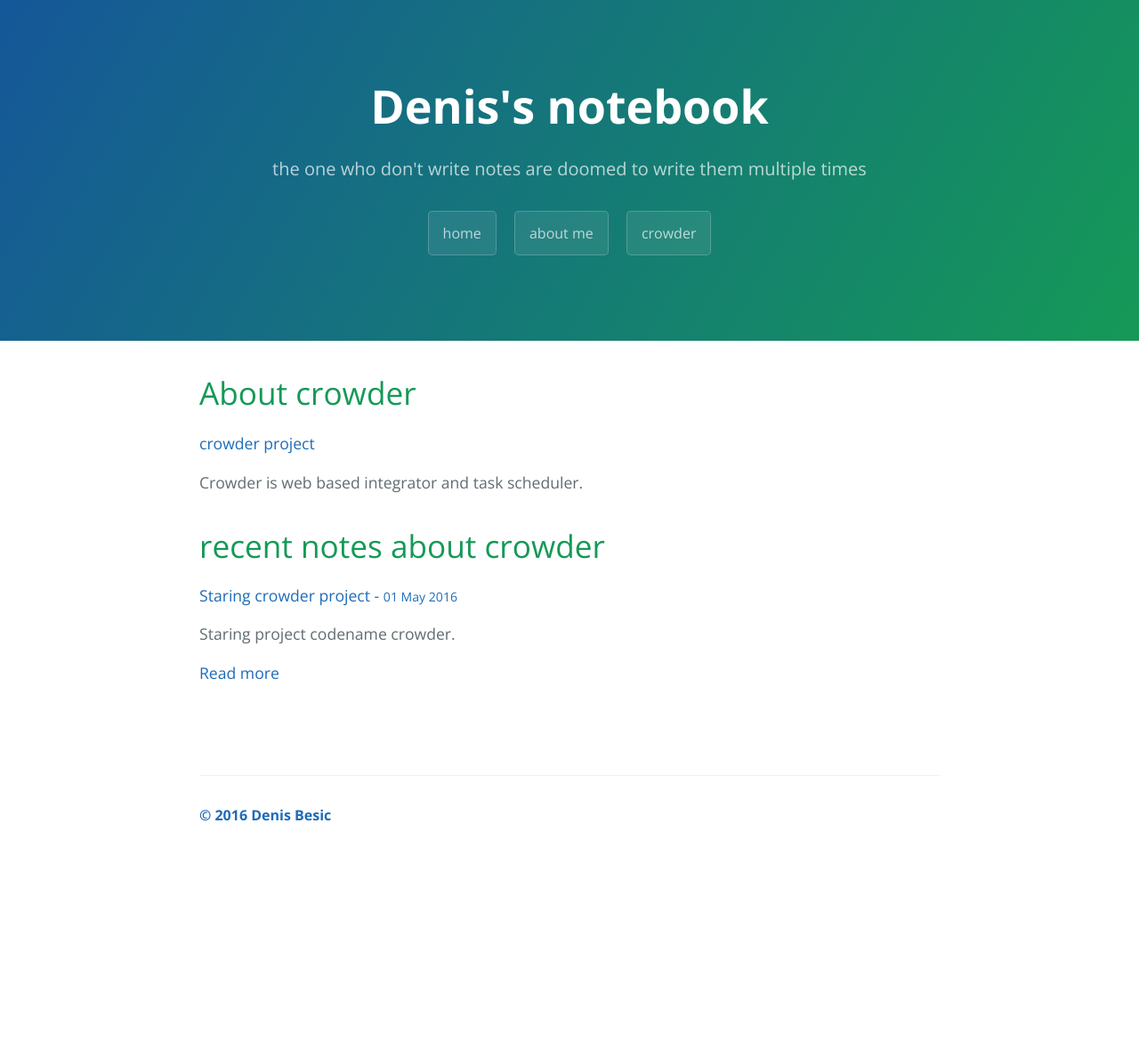
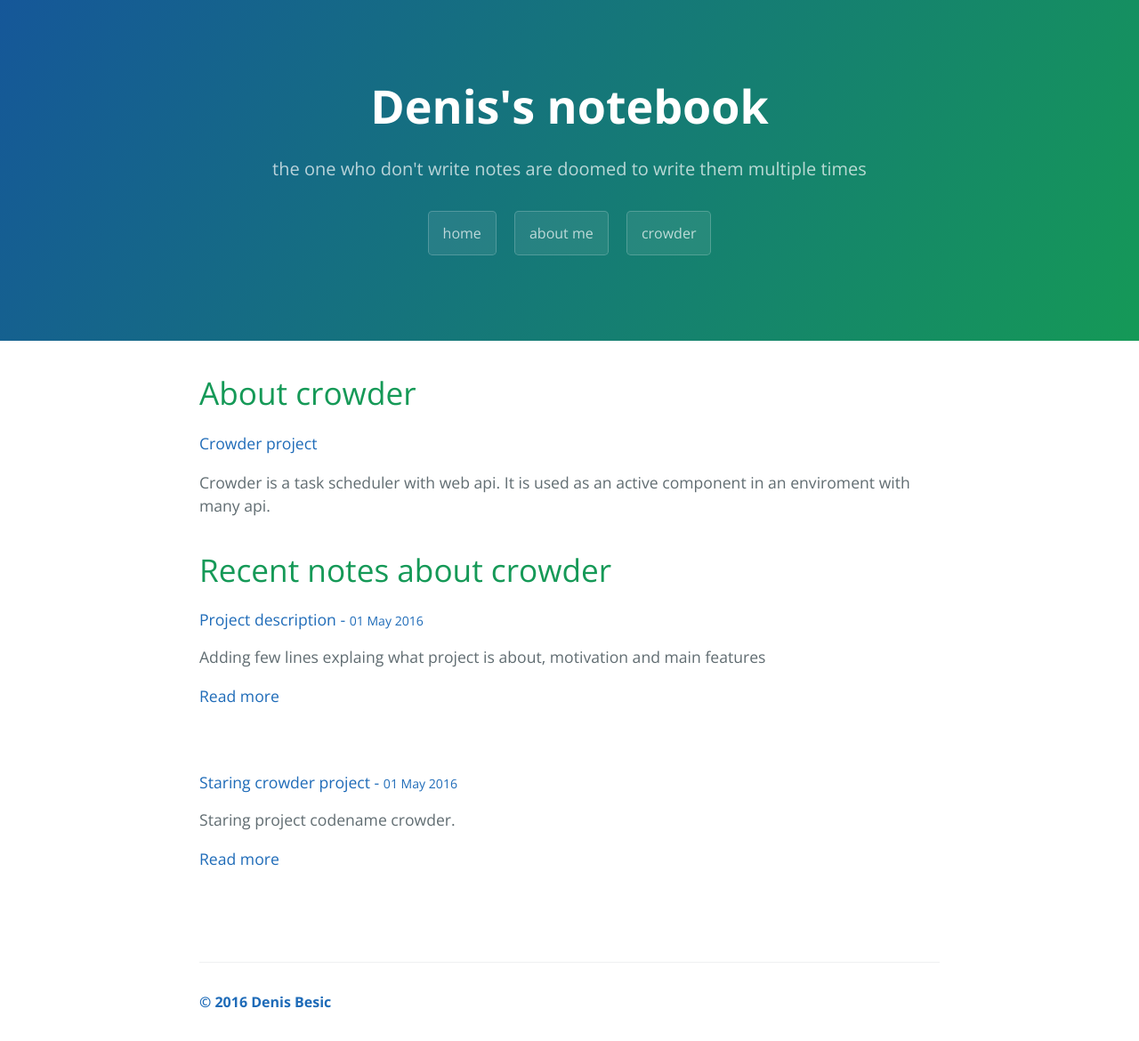
Before and after one commit to denza/blog, a Jekyll site: the page built from crowder.html, in a window 1280 px wide. Shown: the whole page at 89% size. Built offline with Jekyll 4.4.1, drawn with Linux system fonts in a browser that asks for light colours; before the commit the page ends 960 px from its top, so only the background shows below that.

Commit message:
Crowder project description

```diff
--- /dev/null
+++ b/_posts/2016-06-01-project-description.markdown
@@ -0,0 +1,31 @@
+---
+layout: default
+title:  "Project description"
+description: "Adding few lines explaing what project is about, motivation and main features"
+date:   2016-05-01 12:50:00
+categories: crowder
+---
+# Crowder - Project description
+
+Crowder is a task scheduler with web api. It is used as an active component in an enviroment with many api.
+
+Idea behind web api is to be stateless. That gives you a lot of benefits, mainly related for scalability. Combining an active component to a stateless component as one is something you do not want to do because you are loosing all benefits and introducing new complexity.
+
+Motivation
+========
+
+Environment where crowder was raised is mutiple web api. Since web api nature is to be stateless there was need for an active component to monitor and to do what an api can't do itself.
+
+Having mulitple web apis and all requiring the same thing it was obvious that an independent service should be developed to serve others. Overhead of developing and maintaing the same thing multiple times and driven by DRY principle were main motivation to start crowder.
+
+How it works
+========
+
+Crowder will recieve a request which will hold information when and where trigger will happend. A trigger can be onetime  or repetitive. A web api can trigger itself or some other web location.
+
+Other than time and location a web api can provide following:
+- submit method (GET,POST etc),
+- content type (if not defined it will be the same as in the request when crowder is reached)
+- submit body
+- additonal headers
+- callback url(if you want to handle respone when trigger reaches a target)
--- a/crowder.html
+++ b/crowder.html
@@ -5,10 +5,10 @@ title: Crowder project
 
 <div id="home">
 	<h1>About crowder</h1>
-	<p><a href="http://github.com/denza/crowder">crowder project</a></p>
-	<p>Crowder is web based integrator and task scheduler.</p>
+	<p><a href="http://github.com/denza/crowder">Crowder project</a></p>
+	<p>Crowder is a task scheduler with web api. It is used as an active component in an enviroment with many api.</p>
 
-	<h1>recent notes about crowder</h1>
+	<h1>Recent notes about crowder</h1>
 
 	<div class="posts">
 		{% for post in site.posts reversed%}
```
